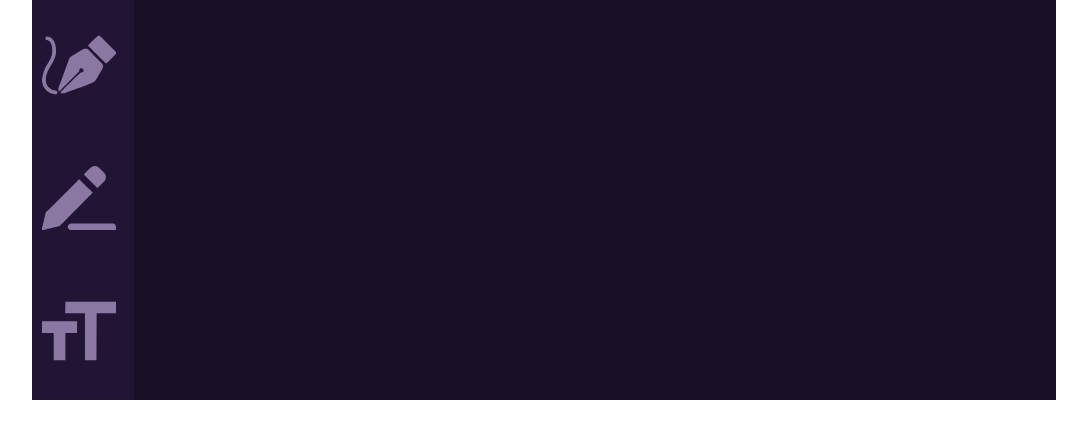
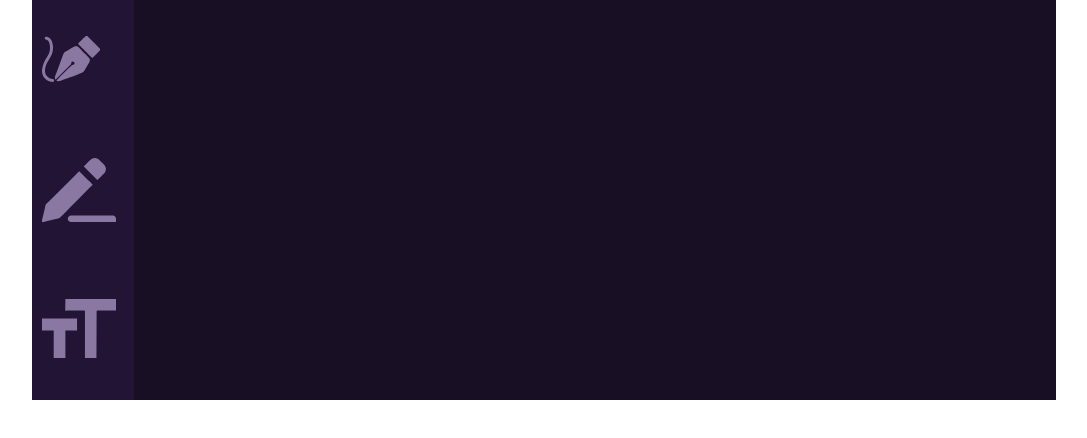
Before and after one commit to Natalia-Orlova/task1, a plain HTML site: page index.html in a window 1280 px wide. Shown: the whole page, without its empty margins (96-1183 px from the left). Drawn offline with Linux system fonts and the light colour scheme.

Commit message:
changed img size

```diff
--- a/index.html
+++ b/index.html
@@ -13,7 +13,7 @@
     <div class="container">
         <div class="tools">
             <div class="tools__img">
-                <img width="90%" src="img/draw.svg" alt="draw_icon">
+                <img width="70%" src="img/draw.svg" alt="draw_icon">
             </div>
             <div class="tools__img">
                 <img width="90%" src="img/edit.svg" alt="edit_icon">
```
